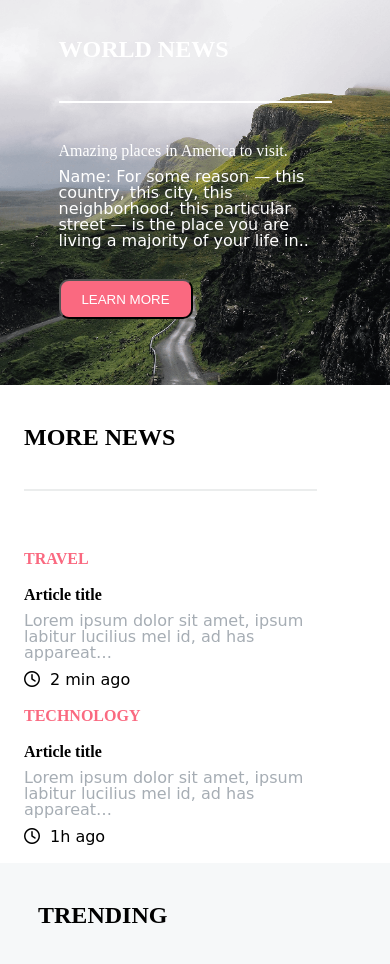
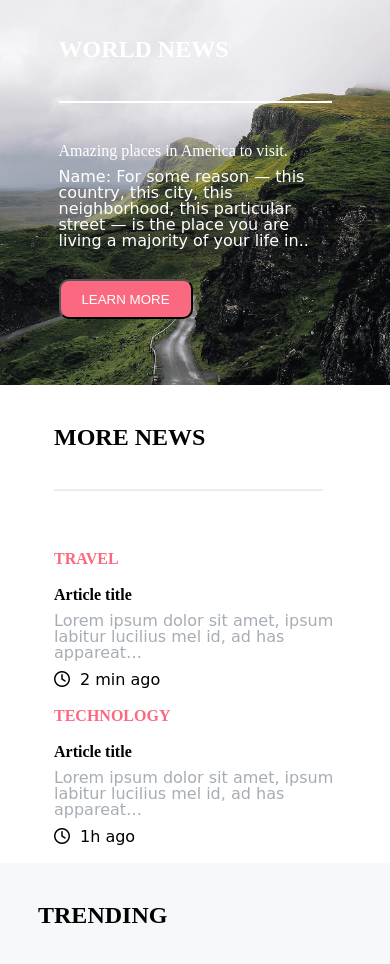
Before and after one commit to ramazitur/finproject, a plain HTML site: page index.html in a window 390 px wide. Shown: the part 83-1047 px from the top of the page. Drawn offline with Linux system fonts and the light colour scheme.

Commit message:
Update phone.css

```diff
--- a/css/phone.css
+++ b/css/phone.css
@@ -31,14 +31,14 @@
 
     .morenews {
         padding-top: 40px;
-        padding-left: 24px;
+        padding-left: 54px;
     }
 
     .rightdiv {
         display: flex;
         flex-direction: column;
         padding-top: 40px;
-        padding-left: 24px;
+        padding-left: 54px;
 
 
     }
@@ -249,7 +249,7 @@
 
     .morenews {
         padding-top: 40px;
-        padding-left: 24px;
+        padding-left: 54px;
     }
 
     .rightdiv {
@@ -261,7 +261,7 @@
             -ms-flex-direction: column;
                 flex-direction: column;
         padding-top: 40px;
-        padding-left: 24px;
+        padding-left: 54px;
 
 
     }
```
